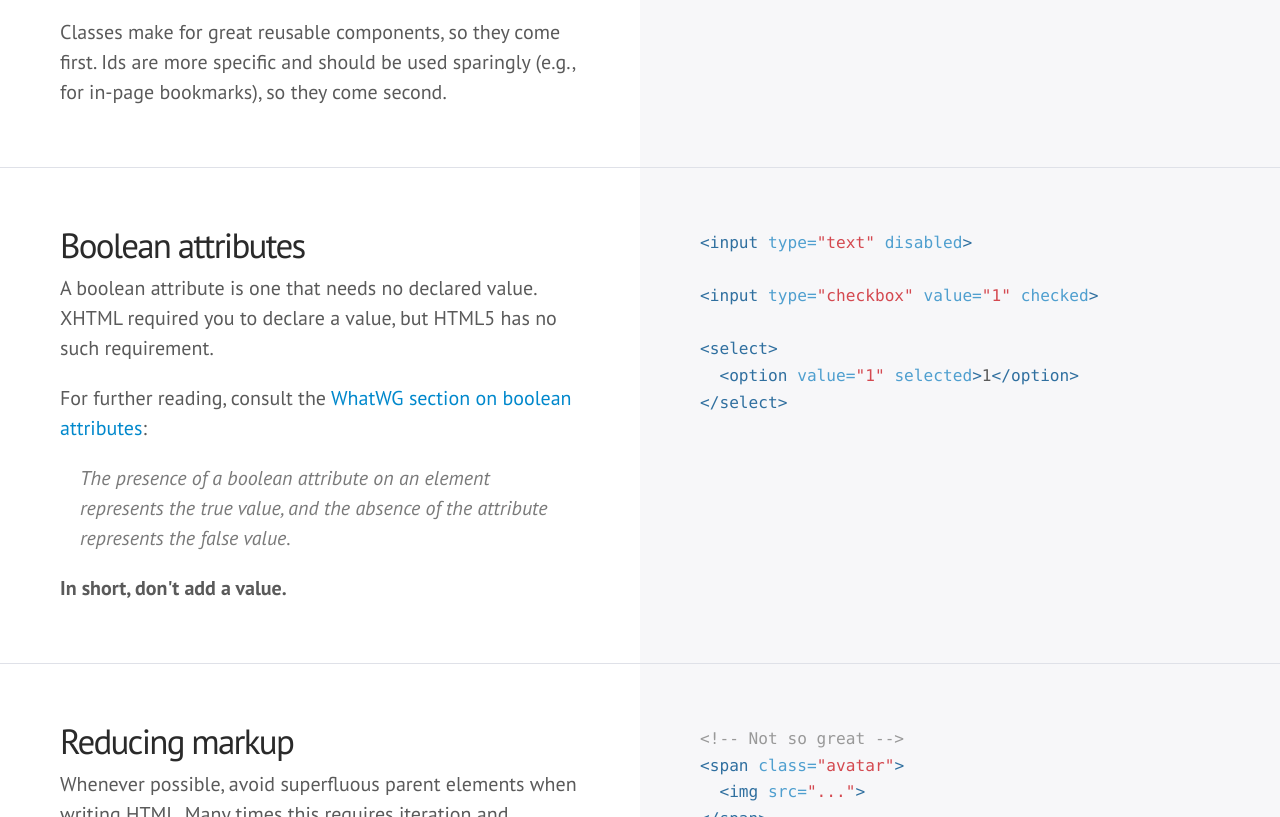
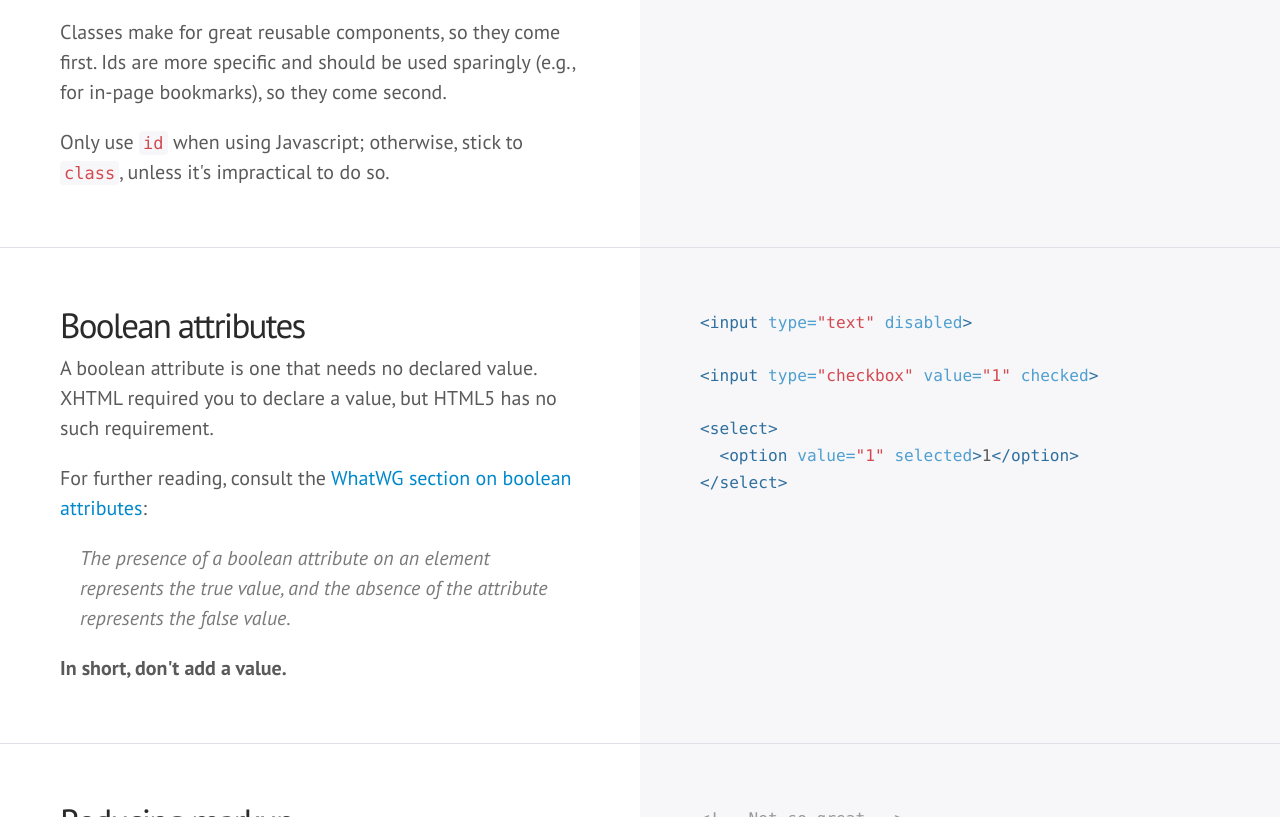
Before and after one commit to PurdueAgComm/guide, a plain HTML site: page index.html in a window 1280 px wide. Shown: the part 4546-5363 px from the top of the page. Drawn offline with Linux system fonts and the light colour scheme; a web font is replaced by a local one.

Commit message:
closes #4

```diff
--- a/index.html
+++ b/index.html
@@ -212,6 +212,7 @@
       <li><code>role</code>, <code>aria-*</code></li>
     </ul>
     <p>Classes make for great reusable components, so they come first. Ids are more specific and should be used sparingly (e.g., for in-page bookmarks), so they come second.</p>
+    <p>Only use <code>id</code> when using Javascript; otherwise, stick to <code>class</code>, unless it's impractical to do so.</p>
   </div>
   <div class="col">
     <div class="highlight"><pre><code class="language-html" data-lang="html"><span class="nt">&lt;a</span> <span class="na">class=</span><span class="s">&quot;...&quot;</span> <span class="na">id=</span><span class="s">&quot;...&quot;</span> <span class="na">data-toggle=</span><span class="s">&quot;modal&quot;</span> <span class="na">href=</span><span class="s">&quot;#&quot;</span><span class="nt">&gt;</span>
```
